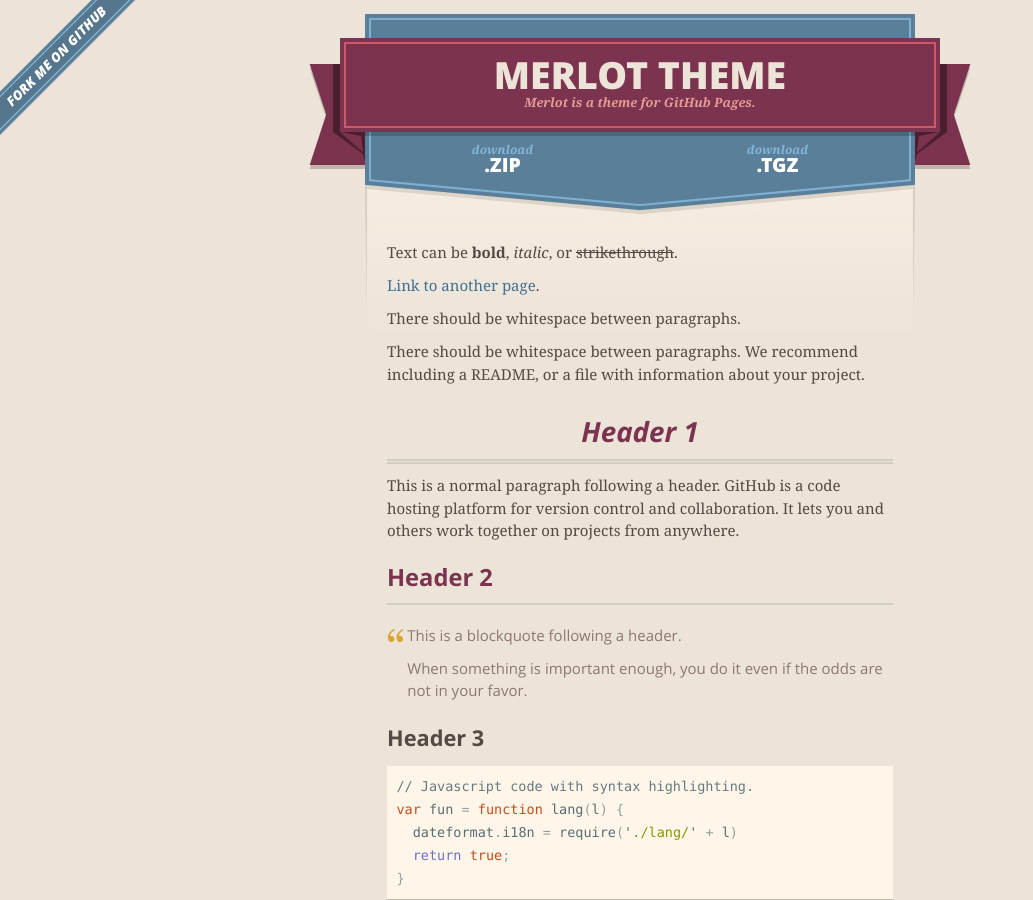
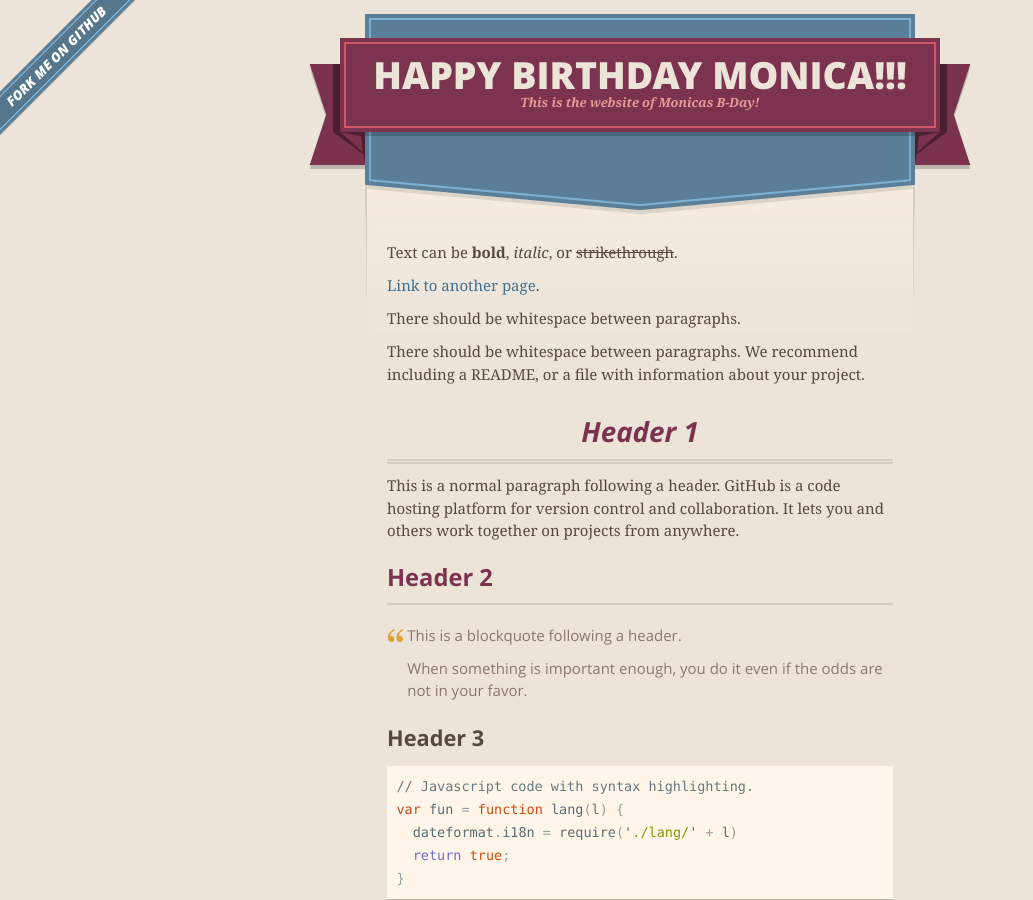
Before and after one commit to monisbday/monisbday.github.io, a Jekyll site: the page built from index.md, in a window 1280 px wide and 900 px high. Shown: the whole window, without its empty margins (0-1033 px from the left). Built offline with Jekyll 4.4.1, drawn with Linux system fonts in a browser that asks for light colours.

Commit message:
Added xxx

```diff
--- a/_config.yml
+++ b/_config.yml
@@ -1,5 +1,5 @@
-title: Merlot theme
-description: Merlot is a theme for GitHub Pages.
-show_downloads: true
+title: Happy Birthday Monica!!!
+description: This is the website of Monicas B-Day!
+show_downloads: false
 google_analytics:
 theme: jekyll-theme-merlot
--- a/_layouts/default.html
+++ b/_layouts/default.html
@@ -22,7 +22,7 @@
   </head>
 
   <body>
-    <a id="forkme_banner" href="{{ site.github.repository_url }}">View on GitHub</a>
+    <a id="forkme_banner" href="{{ site.github.repository_url }}">XXXX</a>
     <div class="shell">
 
       <header>
```
Also changed, not shown: README.md (deleted), jekyll-theme-merlot.gemspec.
